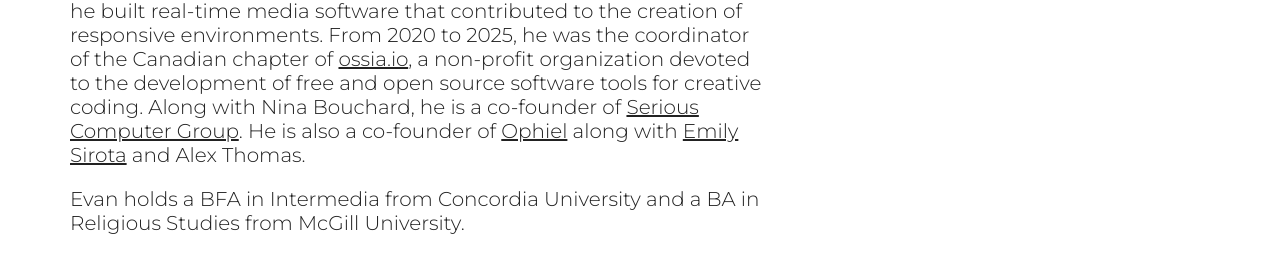
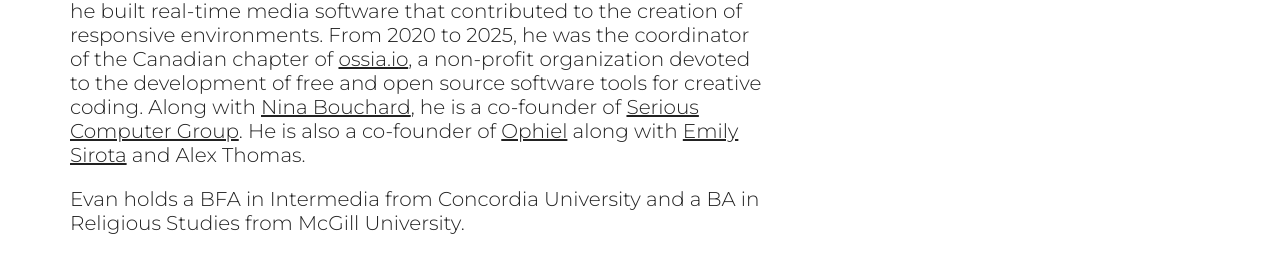
Before and after one commit to evanmtp/evanmtp.github.io, a Jekyll site: the page built from about.html, in a window 1280 px wide. Shown: the part 603-876 px from the top of the page. Built offline with Jekyll 4.4.1, drawn with Linux system fonts in a browser that asks for light colours.

Commit message:
Update Nina Bouchard's website address

```diff
--- a/about.html
+++ b/about.html
@@ -13,7 +13,7 @@
 				<p>Evan Montpellier is a computer artist based in Tiohtià:ke / Mooniyang / Montréal. Primarily an instrument builder, he frequently works in collaboration with others to develop idiosyncratic aesthetic languages. His work spans live video and sound performances, music and video composition, interactive artworks, and prose editing.</p>
 				<p>His projects have been presented at venues including ISEA2020 (Montréal/online) and Luminothérapie 2021 (Montréal). He has acted as a technical consultant on artworks that have been exhibited internationally at events including Ars Electronica (Linz, Austria), Sonica (Glasgow, Scotland) and Némo International Biennial of Digital Arts (Paris, France).</p>
 				<p>Current research interests include analog and digital text art, hybrid synthetic/natural visual systems, and the esoteric history of computers. </p>
-				<p>From 2024 to 2026, Evan worked as a Technical Artist and then a Senior Technical Artist at the award-winning Felix & Paul Studios, developing large-scale location-based virtual reality experiences. Evan was a member of the <a href="https://topologicalmedialab.net/">Topological Media Lab</a> from 2012 to 2022, where he built real-time media software that contributed to the creation of responsive environments. From 2020 to 2025, he was the coordinator of the Canadian chapter of <a href="https://ossia.io/">ossia.io</a>, a non-profit organization devoted to the development of free and open source software tools for creative coding. Along with Nina Bouchard, he is a co-founder of <a href="https://serious.computer">Serious Computer Group</a>. He is also a co-founder of <a href="https://ophiel.vision/">Ophiel</a> along with <a href="https://emilyjanesirota.com/">Emily Sirota</a> and Alex Thomas.</p>
+				<p>From 2024 to 2026, Evan worked as a Technical Artist and then a Senior Technical Artist at the award-winning Felix & Paul Studios, developing large-scale location-based virtual reality experiences. Evan was a member of the <a href="https://topologicalmedialab.net/">Topological Media Lab</a> from 2012 to 2022, where he built real-time media software that contributed to the creation of responsive environments. From 2020 to 2025, he was the coordinator of the Canadian chapter of <a href="https://ossia.io/">ossia.io</a>, a non-profit organization devoted to the development of free and open source software tools for creative coding. Along with <a href="https://definitionsvagues.com">Nina Bouchard</a>, he is a co-founder of <a href="https://serious.computer">Serious Computer Group</a>. He is also a co-founder of <a href="https://ophiel.vision/">Ophiel</a> along with <a href="https://emilyjanesirota.com/">Emily Sirota</a> and Alex Thomas.</p>
 				<p>Evan holds a BFA in Intermedia from Concordia University and a BA in Religious Studies from McGill University.</p>
 			</div>
 			<div>
--- a/nova.html
+++ b/nova.html
@@ -38,7 +38,7 @@
 		<div class="project-section credits">
 			<h3>Credits</h3>
 			<div><strong>Videography, editing, interaction design, software development, visual composition</strong></div>
-			<div><a href="https://serious.computer/">Serious Computer Group</a> (Nina Bouchard and Evan Montpellier)</div>
+			<div><a href="https://serious.computer/">Serious Computer Group</a> (<a href="https://definitionsvagues.com">Nina Bouchard</a> and Evan Montpellier)</div>
 		</div>
         <div class="project-section media-gallery">
 			<div class="video-container">
```
